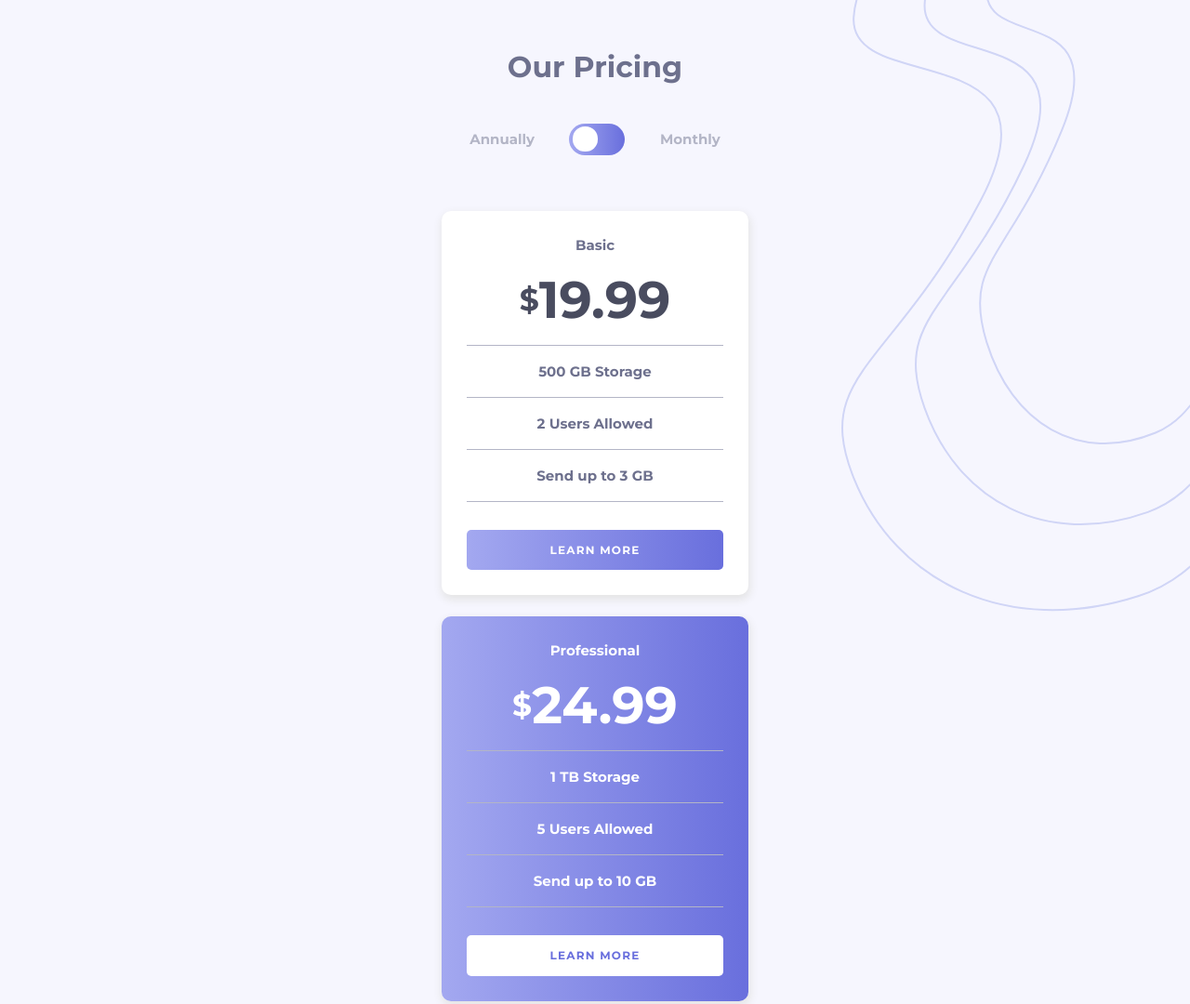
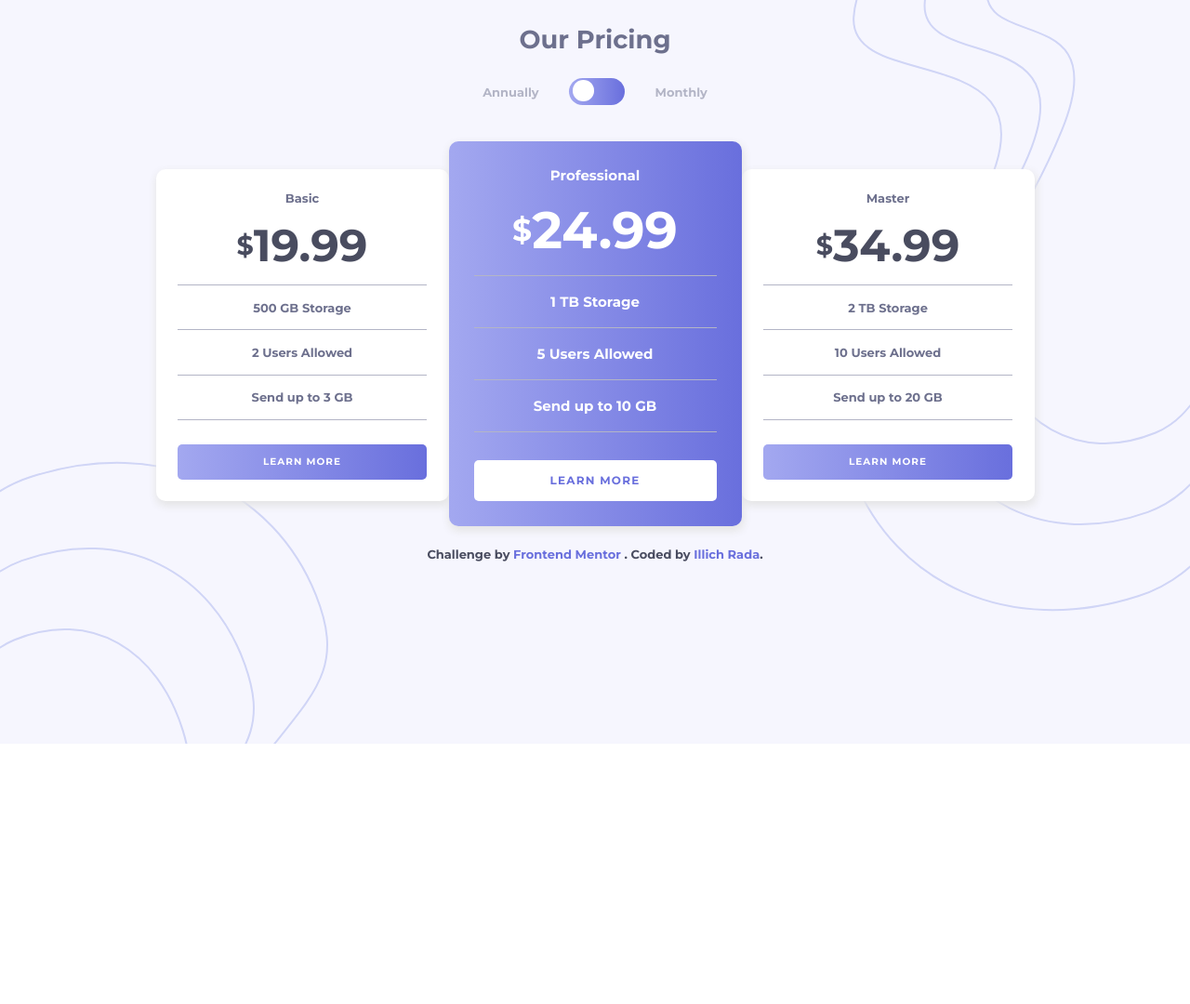
Before and after one commit to illich570/Pricing-component-frontendmentor, a website: page index.html in a window 1280 px wide. Shown: the top 1080 px of the page at 93% size. After the commit the page ends 800 px from the top, so only its background shows below. Drawn offline with Linux system fonts and the light colour scheme.

Commit message:
[ADD] Desktop Styling

```diff
--- a/index.html
+++ b/index.html
@@ -12,7 +12,7 @@
   </head>
   <body>
     <main class="bg">
-      <section class="container">
+      <div class="container">
         <div class="title">
           <h2>Our Pricing</h2>
         </div>
@@ -80,15 +80,13 @@
               </div>
             </div>
         </div>
-      </section>
+        <footer class="attribution">
+          Challenge by
+          <a href="https://www.frontendmentor.io?ref=challenge" target="_blank">Frontend Mentor</a>
+          . Coded by
+          <a href="#">Illich Rada</a>.
+        </footer>
+      </div>
     </main>
-
-
-    <footer class="attribution">
-      Challenge by
-      <a href="https://www.frontendmentor.io?ref=challenge" target="_blank">Frontend Mentor</a>
-      . Coded by
-      <a href="#">Illich Rada</a>.
-    </footer>
   </body>
 </html>
--- a/src/scss/base/_typography.scss
+++ b/src/scss/base/_typography.scss
@@ -3,3 +3,9 @@ body{
   font-weight: $font-weight;
   font-size: $font-size;
 }
+
+@media only screen and (min-width: 1023px){
+  body{
+    font-size: 13px;
+  }
+ }
--- a/src/scss/components/_button.scss
+++ b/src/scss/components/_button.scss
@@ -12,8 +12,19 @@ button{
   letter-spacing: 0.1em;
   background-image: $linear-purple;
   color: white;
+  transition: ease all .4s;
   &.alternate{
     background: white;
     color: $full-purple;
+    &:hover{
+      background-image: $linear-purple;
+      color: white;
+      border: 1px solid white;
+    }
+  }
+  &:hover{
+    background: white;
+    border: 1px solid $full-purple;
+    color: $full-purple;
   }
 }
--- a/src/scss/components/_card.scss
+++ b/src/scss/components/_card.scss
@@ -6,7 +6,7 @@
   border-radius: 10px;
   width: 100%;
   padding: 1.8em 1.8em;
-  max-width: 330px;
+  max-width: 315px;
   &__title{
     color: $gray-blue;
   }
@@ -62,3 +62,15 @@
   display: flex;
   width: 100%;
 }
+
+@media only screen and (min-width: 1023px){
+ .container__cards{
+   flex-direction: row;
+   justify-content: center;
+ }
+
+ .alternate{
+  z-index: 10;
+  font-size: 15px;
+ }
+}
--- a/src/scss/components/_switch.scss
+++ b/src/scss/components/_switch.scss
@@ -2,7 +2,7 @@
   display: flex;
   width: 100%;
   justify-content: center;
-  margin-bottom: 4em;
+  margin-bottom: 3em;
   align-items: center;
   color: $light-gray-blue;
 }
@@ -11,7 +11,7 @@
   position: relative;
   display: inline-block;
   width: 60px;
-  height: 34px;
+  height: 2.2em;
   margin: 0 2.5em;
   input{
     opacity: 0;
@@ -31,9 +31,12 @@
   right: 0;
   bottom: 0;
   background-image: $linear-purple;
-  -webkit-transition: .4s;
-  transition: .4s;
+  -webkit-transition: .4s all ease;
+  transition: .4s all ease;
   border-radius: 3em;
+  &:hover{
+    background: $light-gray-blue;
+  }
   &:before {
     position: absolute;
     content: "";
--- a/src/scss/components/_title.scss
+++ b/src/scss/components/_title.scss
@@ -1,5 +1,5 @@
 .title{
-  margin-bottom: 2em;
+  margin-bottom: 1.4em;
   font-size: 1.4em;
   color: $gray-blue;
 }
--- a/src/scss/layout/_grid.scss
+++ b/src/scss/layout/_grid.scss
@@ -2,6 +2,7 @@
   width: 100%;
   padding: 3.5em 1.5em;
   @include flex-column;
+  height: 100vh;
 }
 
 .bg{
@@ -12,5 +13,10 @@
   background-image: url(../../../images/bg-bottom.svg), url(../../../images/bg-top.svg);
   background-repeat: no-repeat;
   background-position: bottom left, top right;
+}
 
+@media only screen and (min-width: 1023px){
+  .container{
+    padding: 2em 0;
+  }
 }
```
Also changed, not shown: src/css/main.css.
